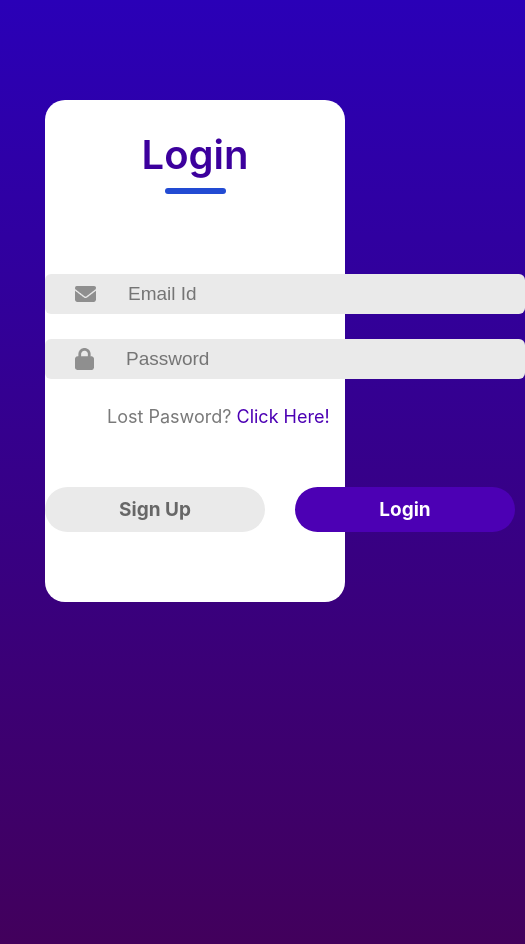
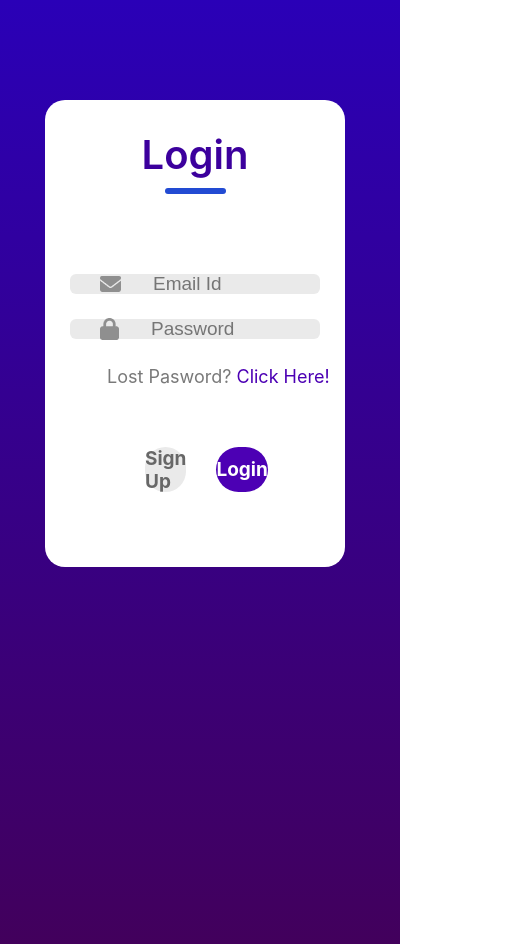
Before and after one commit to boxing64/SignUp, a React (Create React App) app: page / in a window 390 px wide. Shown: the whole page, 525 px wide, since content can reach past the window. Built offline with nearby package versions, Linux system fonts and the light colour scheme; the HTML template or start-up script is replaced by a standard one.

Commit message:
add page

```diff
--- a/src/Components/LoginSignup/LoginSignup.css
+++ b/src/Components/LoginSignup/LoginSignup.css
@@ -109,8 +109,17 @@
 };
 .sumbit{
     width: 100px;
-    height: 20px;
+    height: 30px;
 }
 
+    .sumbit-container
+    {
+        width: 100px;
+        height: 50px;
 
+    }
+    .input{
+        height: 20px;
+        width: 250px;
+    }
 }
```
